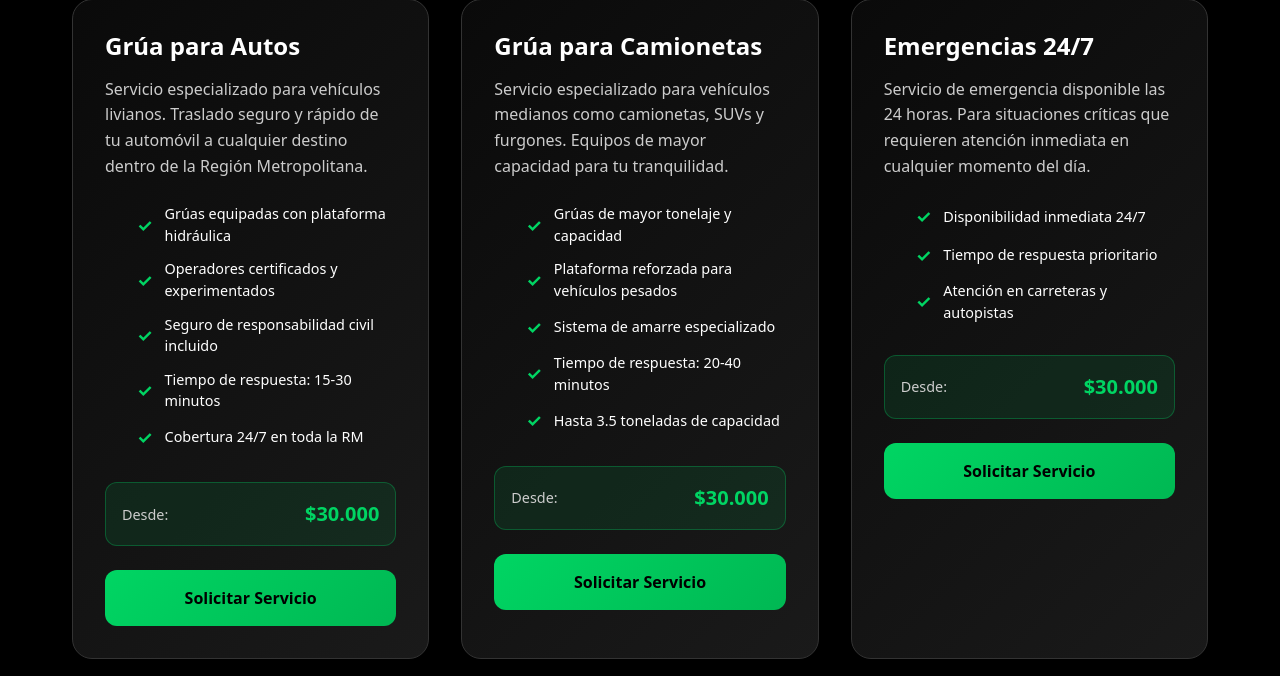
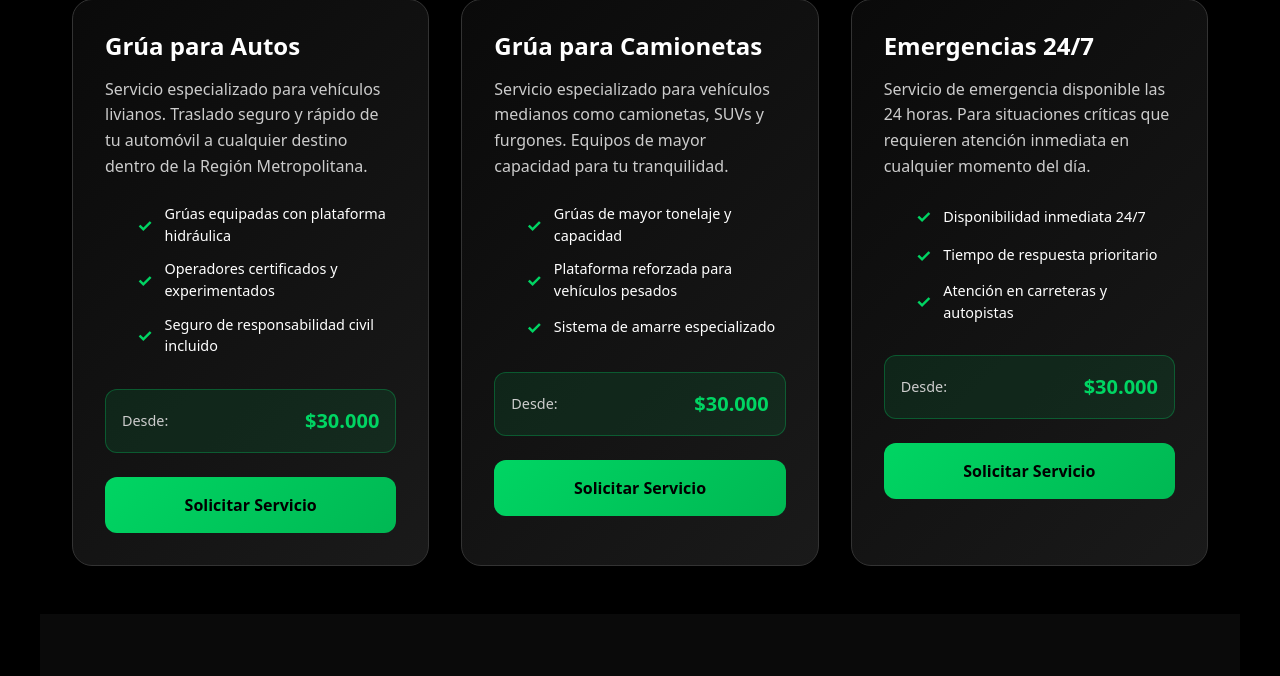
Before and after one commit to alexitico1989/grua-style-pwa, a Django app: page /servicios/ in a window 1280 px wide. Shown: the part 410-1086 px from the top of the page. Run offline with Django 4.2, Linux system fonts and the light colour scheme.

Commit message:
Update servicios.html

```diff
--- a/templates/grua_app/servicios.html
+++ b/templates/grua_app/servicios.html
@@ -405,8 +405,6 @@
                 <li>Grúas equipadas con plataforma hidráulica</li>
                 <li>Operadores certificados y experimentados</li>
                 <li>Seguro de responsabilidad civil incluido</li>
-                <li>Tiempo de respuesta: 15-30 minutos</li>
-                <li>Cobertura 24/7 en toda la RM</li>
             </ul>
             <div class="servicio-precio">
                 <span class="precio-label">Desde:</span>
@@ -428,8 +426,6 @@
                 <li>Grúas de mayor tonelaje y capacidad</li>
                 <li>Plataforma reforzada para vehículos pesados</li>
                 <li>Sistema de amarre especializado</li>
-                <li>Tiempo de respuesta: 20-40 minutos</li>
-                <li>Hasta 3.5 toneladas de capacidad</li>
             </ul>
             <div class="servicio-precio">
                 <span class="precio-label">Desde:</span>
```
